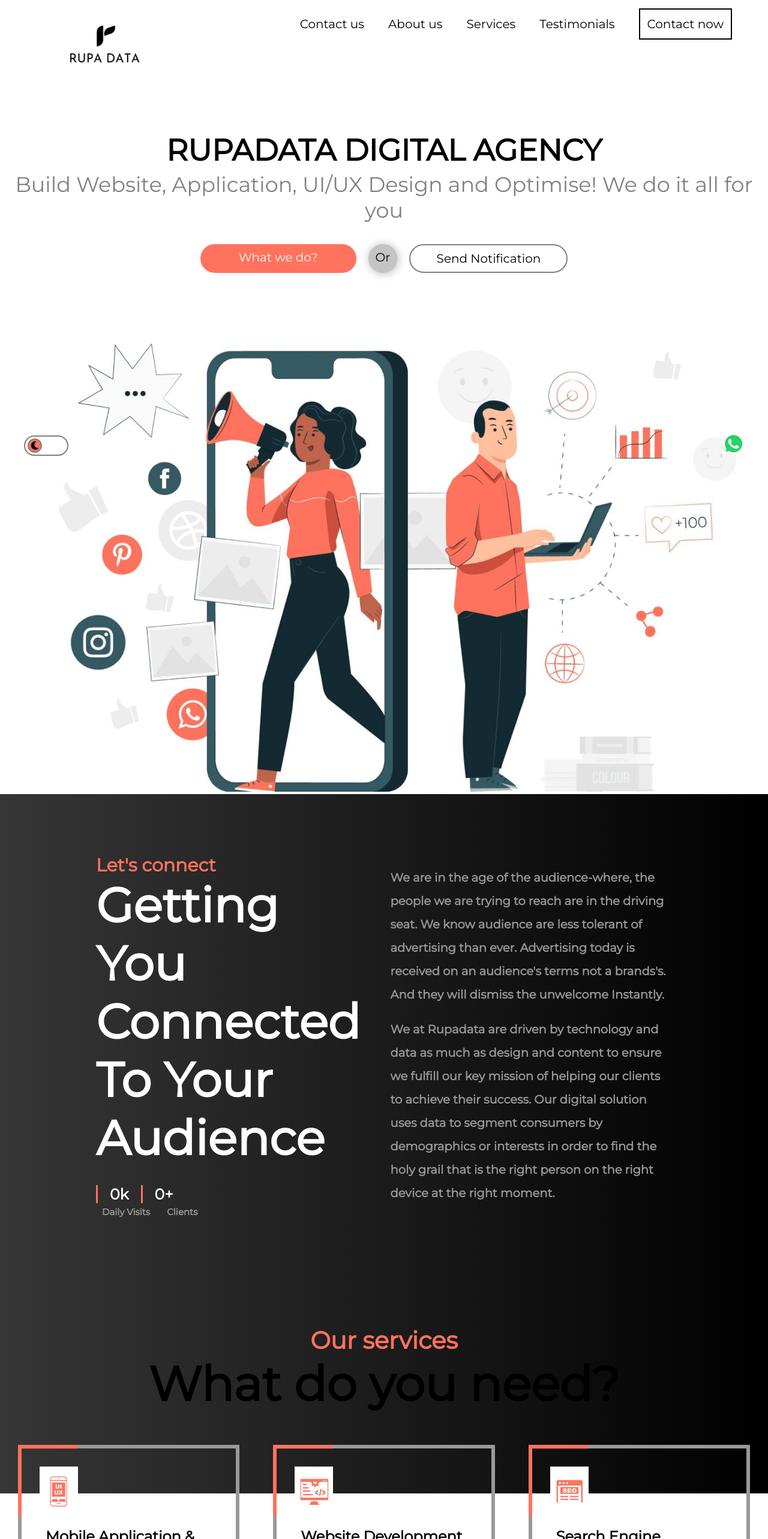
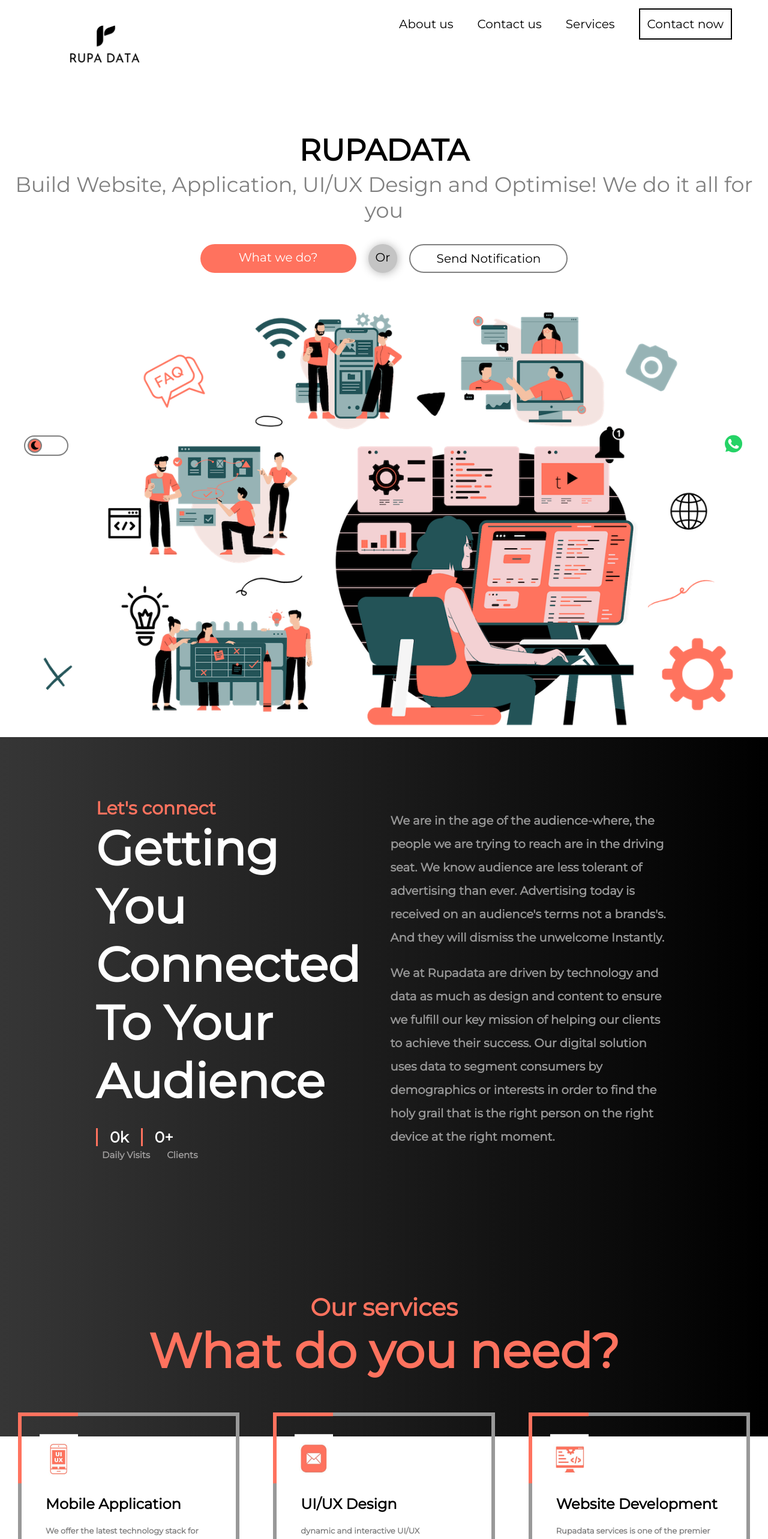
Before and after one commit to cysco374/zedital-project, a React (Create React App) app: page / in a window 1280 px wide. Shown: the top 2566 px of the page at 60% size. Built offline with nearby package versions, Linux system fonts and the light colour scheme.

Commit message:
edit services and header image

```diff
--- a/public/index.html
+++ b/public/index.html
@@ -11,7 +11,7 @@
   <meta name="description" content="Advertise, analyse and optimise! We do it all for you" />
   <link rel="apple-touch-icon" href="%PUBLIC_URL%/logo512.png" />
   <link rel="manifest" href="%PUBLIC_URL%/manifest.json" />
-  <title>RUPADATA DIGITAL AGENCY | Build Website, Application, UI/UX Design and Optimise Website</title>
+  <title>RUPADATA | Build Website, Application, UI/UX Design and Optimise Website</title>
 </head>
 
 <body>
--- a/src/App.jsx
+++ b/src/App.jsx
@@ -2,9 +2,9 @@
 import Header from "./MyComponents/Header.jsx";
 import Starter from "./MyComponents/Starter.jsx";
 import MainContent1 from "./MyComponents/MainContent-1.jsx";
-import MainContent2 from "./MyComponents/MainContent-2.jsx";
+// import MainContent2 from "./MyComponents/MainContent-2.jsx";
 import MainContent3 from "./MyComponents/MainContent-3.jsx";
-import MainContent4 from "./MyComponents/MainContent-4.jsx";
+// import MainContent4 from "./MyComponents/MainContent-4.jsx";
 import MainContent5 from "./MyComponents/MainContent-5.jsx";
 import MainContent6 from "./MyComponents/MainContent-6.jsx";
 import Footer from "./MyComponents/Footer.jsx";
--- a/src/MyComponents/Footer.jsx
+++ b/src/MyComponents/Footer.jsx
@@ -64,9 +64,9 @@
               <li>
                 <a href="#services">Services</a>
               </li>
-              <li>
+              {/* <li>
                 <a href="#testimonials">Testimonial</a>
-              </li>
+              </li> */}
               <li>
                 <a href="#aboutus">About us</a>
               </li>
@@ -96,13 +96,13 @@
             <a href="http://">
               <MdFacebook className="footer-icons" />
             </a>
-            <a href="https://instagram.com/zedital?utm_medium=copy_link" target="_blank" rel="noreferrer">
+            <a href="#" target="_blank" rel="noreferrer">
               <BsInstagram className="footer-icons" />
             </a>
             <a href="http://">
               <AiFillTwitterCircle className="footer-icons" />
             </a>
-            <a href="https://www.linkedin.com/company/zedital-marketing-agency/" target="_blank" rel="noreferrer">
+            <a href="#" target="_blank" rel="noreferrer">
               <BsLinkedin className="footer-icons" />
             </a>
           </div>
--- a/src/MyComponents/Header.jsx
+++ b/src/MyComponents/Header.jsx
@@ -13,17 +13,17 @@
         <FaArrowLeft />
       </label>
         <li>
-          <a href="#contactus">Contact us</a>
+          <a href="#aboutus">About us</a>
         </li>
         <li>
-          <a href="#aboutus">About us</a>
+          <a href="#contactus">Contact us</a>
         </li>
         <li>
           <a href="#services">Services</a>
         </li>
-        <li>
+        {/* <li>
           <a href="#testimonials">Testimonials</a>
-        </li>
+        </li> */}
         <li>
           <a href="tel:+918527419334">Contact now</a>
         </li>
--- a/src/MyComponents/MainContent-1.jsx
+++ b/src/MyComponents/MainContent-1.jsx
@@ -6,8 +6,8 @@
 import VisibilitySensor from "react-visibility-sensor";
 
 const MainContent1 = () => {
-  let dailyVisits = 2.75;
-  let clients = 250;
+  let dailyVisits = 3.75;
+  let clients = 31;
   useEffect(() => {
     AOS.init({ duration: 1500 });
   }, []);
--- a/src/MyComponents/MainContent-3.jsx
+++ b/src/MyComponents/MainContent-3.jsx
@@ -25,10 +25,16 @@
       <div className="cards">
         <Cards
           image={phone}
-          heading="Mobile Application & UI/UX"
-          text="We offer dynamic and interactive UI/UX development services using the
-            latest tools and technologies. Our designs improve the end- user
-            experience and leave a long- lasting impact"
+          heading="Mobile Application"
+          text="We offer the latest technology stack for building mobile application
+          for dynamic and good designing and we're not forget to put the needs of the user experience first "
+        />
+        <Cards
+          image={email}
+          heading="UI/UX Design"
+          text="dynamic and interactive UI/UX development services using the
+          latest tools and technologies. Our designs improve the end- user
+          experience and leave a long- lasting impact"
         />
         <Cards
           image={computer}
@@ -60,16 +66,8 @@
           services in affordable and best price with trendy
           advertising concepts & ideas"
         />
-        <Cards
-          image={email}
-          heading="E-mail Marketing"
-          text="The writing and editing experience of email marketing
-          can be a sticky point for many creators. Our email
-          designer helps you breeze through the editing so you
-          can focus on writing your content, the most important
-          part of email."
-        />
-        <Cards
+
+        {/* <Cards
           image={branding}
           heading="Branding"
           text="We are Branding Agency, a studio made up of passionate people who love finding thoughtful, engaging and timeless solutions to our clients’ problems. We deliver beautiful and effective projects from brand identities, packaging, and signage to exhibition graphics, websites, and Ui/Ux design for mobile application."
@@ -86,7 +84,7 @@
           image={pr}
           heading="PR & Verification"
           text="We produce story copyrights, content and scripts for Digital PR , communication and distribution strategy for reach and business outcomes through engaging with a network of online professional bloggers, online story tellers, online editors and publication platforms. And then you will receive a blue tick (verification) on your social profiles."
-        />
+        /> */}
       </div>
     </div>
   );
--- a/src/MyComponents/MainContent-6.jsx
+++ b/src/MyComponents/MainContent-6.jsx
@@ -69,7 +69,7 @@
             </div>
             <div className="child1">
               <p>Address</p>
-              <p>
+              <p style={{ color: "grey", }}>
               Jl. Nasional III Panggungharjo, Sewon, Bantul, Yogyakarta
               </p>
             </div>
@@ -83,7 +83,7 @@
             </div>
             <div className="child1">
               <p>Mobile number</p>
-              <a href="wa.me/6287738206473">+62 87738206473</a>
+              <a style={{ color: "grey", }} href="wa.me/6287738206473">+62 87738206473</a>
             </div>
           </div>
           <div className="parent6">
@@ -94,7 +94,7 @@
             </div>
             <div className="child1">
               <p>E-Mail</p>
-              <a className="e-mail-responsive" href="mailto:cysco374@gmail.com">cysco374@gmail.com</a>
+              <a className="e-mail-responsive" style={{ color: "grey", }} href="mailto:cysco374@gmail.com">cysco374@gmail.com</a>
             </div>
           </div>
         </div>
--- a/src/MyComponents/Starter.jsx
+++ b/src/MyComponents/Starter.jsx
@@ -1,5 +1,5 @@
 import { React, useEffect } from "react";
-import image from "./images/Header-image.jpg";
+import image from "./images/Header-Rupadata.png";
 import "./css/starter.css";
 import AOS from "aos";
 import "aos/dist/aos.css";
@@ -10,7 +10,7 @@
   return (
     <div className="Heading">
       <p data-aos="zoom-in-up" data-aos-once="true" className="mainHeading">
-        RUPADATA DIGITAL AGENCY
+        RUPADATA
       </p>
       <p data-aos="zoom-out-down" data-aos-once="true" className="Quote">
         Build Website, Application, UI/UX Design and Optimise! We do it all for you
--- a/src/MyComponents/css/MainContent-3.css
+++ b/src/MyComponents/css/MainContent-3.css
@@ -13,6 +13,7 @@
 .Heading-3 {
   font-size: 80px;
   margin-top: -20px;
+  color: #ff725e;
 
 }
 
--- a/src/MyComponents/css/MainContent-6.css
+++ b/src/MyComponents/css/MainContent-6.css
@@ -1,13 +1,14 @@
 .mainContent6 {
   text-align: center;
   margin-bottom: 60px;
+
 }
 
 .--react--toast-alert {
   display: grid;
   grid-template-columns: 30px auto;
   align-items: center;
-  background-color: white !important;
+  background-color: black !important;
   animation: fadeInExpand 150ms;
   margin: 15px 0 0 0;
   padding: 16px 15px;
```
Also changed, not shown: src/MyComponents/images/Header-Rupadata.png (added).
